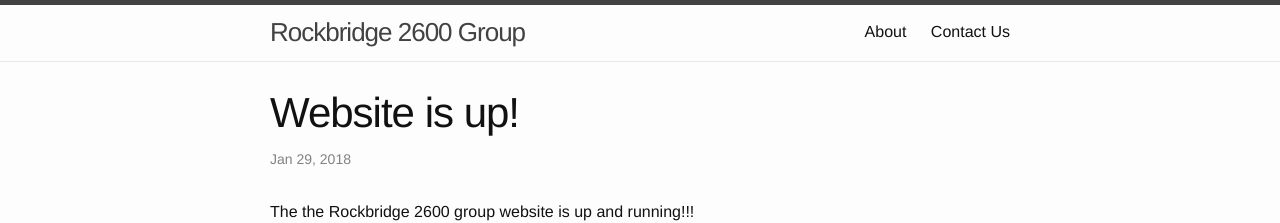
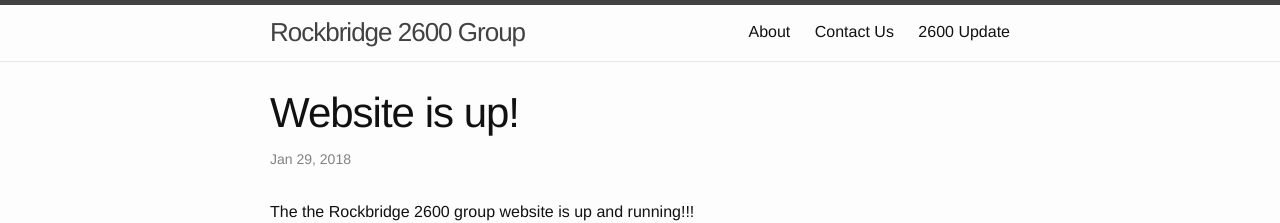
Before and after one commit to acoffer/twenty-six, a Jekyll site: the page built from _posts/2018-01-29-website-up.markdown, in a window 1280 px wide. Shown: the top 223 px of the page. Built offline with Jekyll 4.4.1, drawn with Linux system fonts in a browser that asks for light colours.

Commit message:
added a 2600 update catagory page

```diff
--- a/_config.yml
+++ b/_config.yml
@@ -34,6 +34,8 @@ exclude:
   [README.md]
 
 show_excerpts: true
+
+
 # Exclude from processing.
 # The following items will not be processed, by default. Create a custom list
 # to override the default setting.
--- a/_posts/2018-01-29-welcome-to-jekyll.markdown
+++ b/_posts/2018-01-29-website-up.markdown
@@ -2,7 +2,7 @@
 layout: post
 title:  "Website is up!"
 date:   2018-01-29 16:48:05 -0500
-categories: 2600 update
+categories: 2600-update
 ---
 
 The the Rockbridge 2600 group website is up and running!!!
--- a/_posts/2018-01-31-presentation-on-meltdown-specter.markdown
+++ b/_posts/2018-01-31-presentation-on-meltdown-specter.markdown
@@ -2,7 +2,7 @@
 layout: post
 title:  "Upcoming Presentation on Meltdown/Spectre"
 date:   2018-01-29 16:48:05 -0500
-categories: 2600 update
+categories: 2600-update
 ---
 
 This coming Friday, Feb. 2, 2018, will be the second meeting of the Rockbridge 2600 group.  Come get some **FREE PIZZA** and listen to a talk on [Meltdown/Spectre](https://meltdownattack.com/).
--- /dev/null
+++ b/category/2600-update.html
@@ -0,0 +1,5 @@
+---
+layout: category
+title: 2600 Update
+category: 2600-update
+---
```
Also changed, not shown: _layouts/category.html (added, +14 -0 lines).
